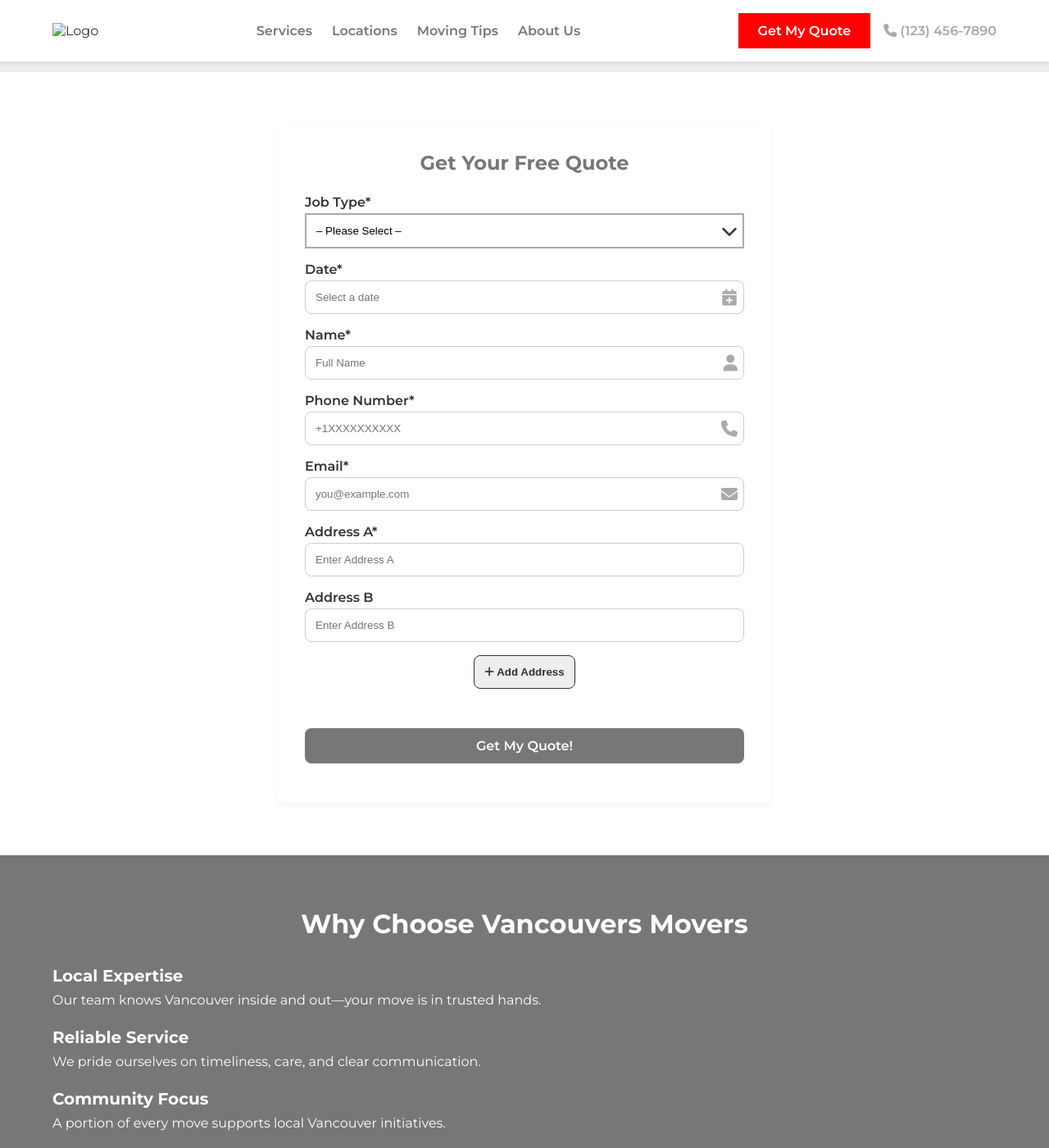
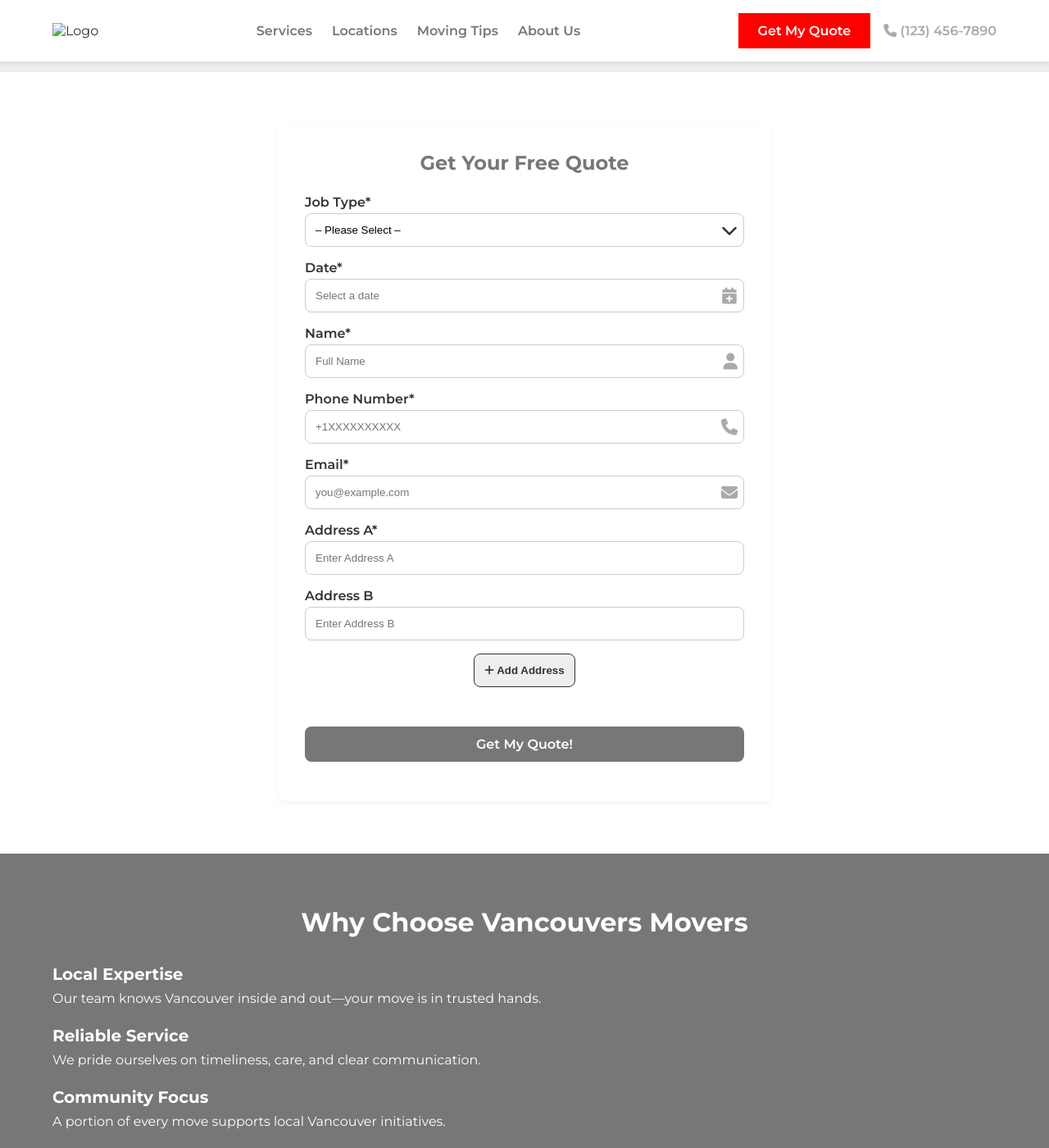
Before and after one commit to transamericanlogisticsgroup/brand-website-template, a Jekyll site: the page built from index.html, in a window 1280 px wide and 1400 px high, scrolled down 915 px. Shown: the whole window at 82% size. Built offline with Jekyll 4.4.1, drawn with Linux system fonts in a browser that asks for light colours.

Commit message:
Update quote.html

```diff
--- a/_includes/quote.html
+++ b/_includes/quote.html
@@ -171,6 +171,25 @@
   }
   .btn-submit:hover {
     background-color: var(--accent-color);
+  }
+  .field-wrapper select, #job-type {
+    width: 100%;
+    padding: 0.75rem;
+    padding-right: 2.5rem;
+    background: #fff;
+    border: 1px solid #ccc;
+    border-radius: var(--border-radius);
+    box-sizing: border-box;
+    appearance: none;
+    -webkit-appearance: none;
+    -moz-appearance: none;
+  }
+
+  /* Override any browser default on #job-type */
+  #job-type {
+    border-width: 1px !important;
+    border-style: solid !important;
+    border-color: #ccc !important;
   }
 
 </style>
```
